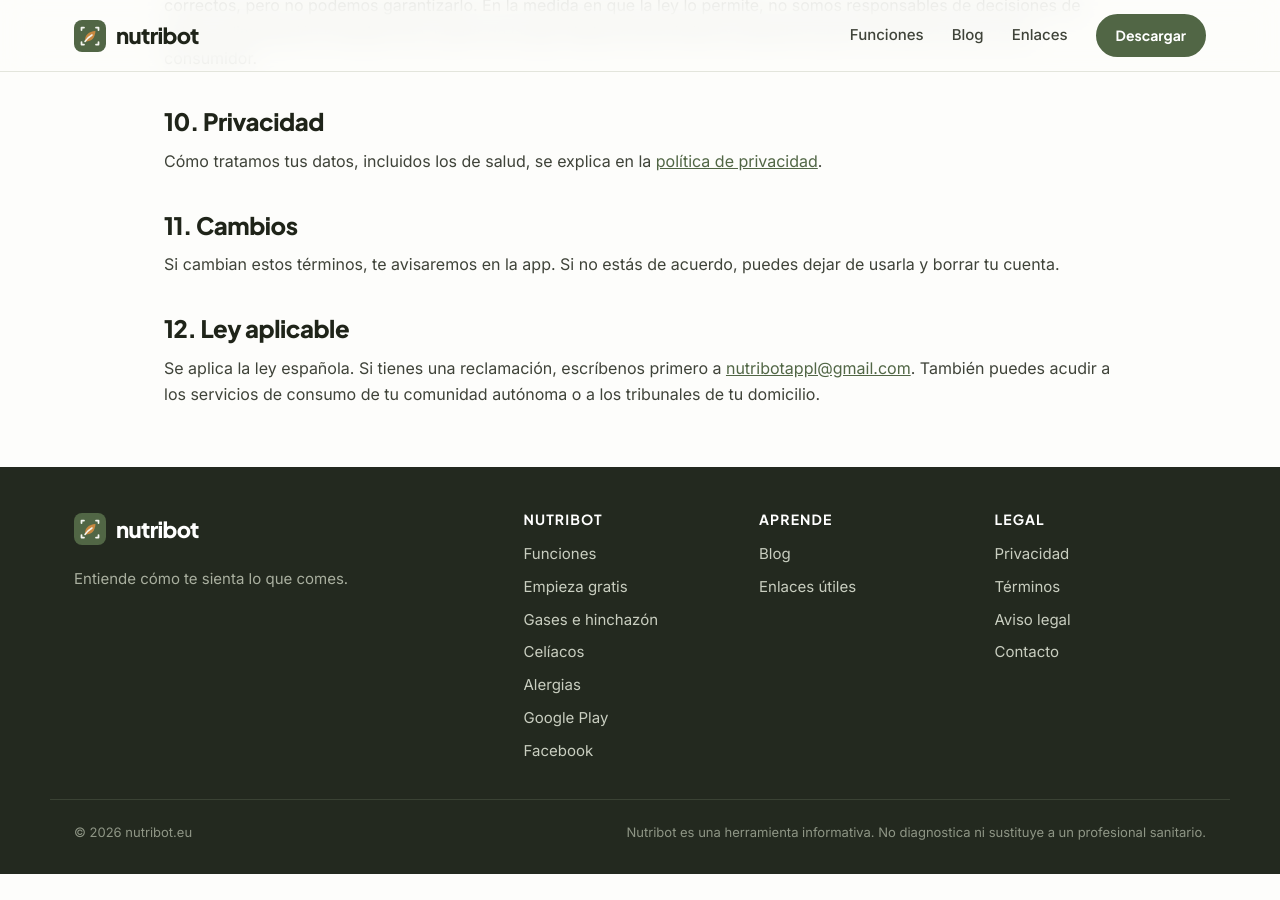
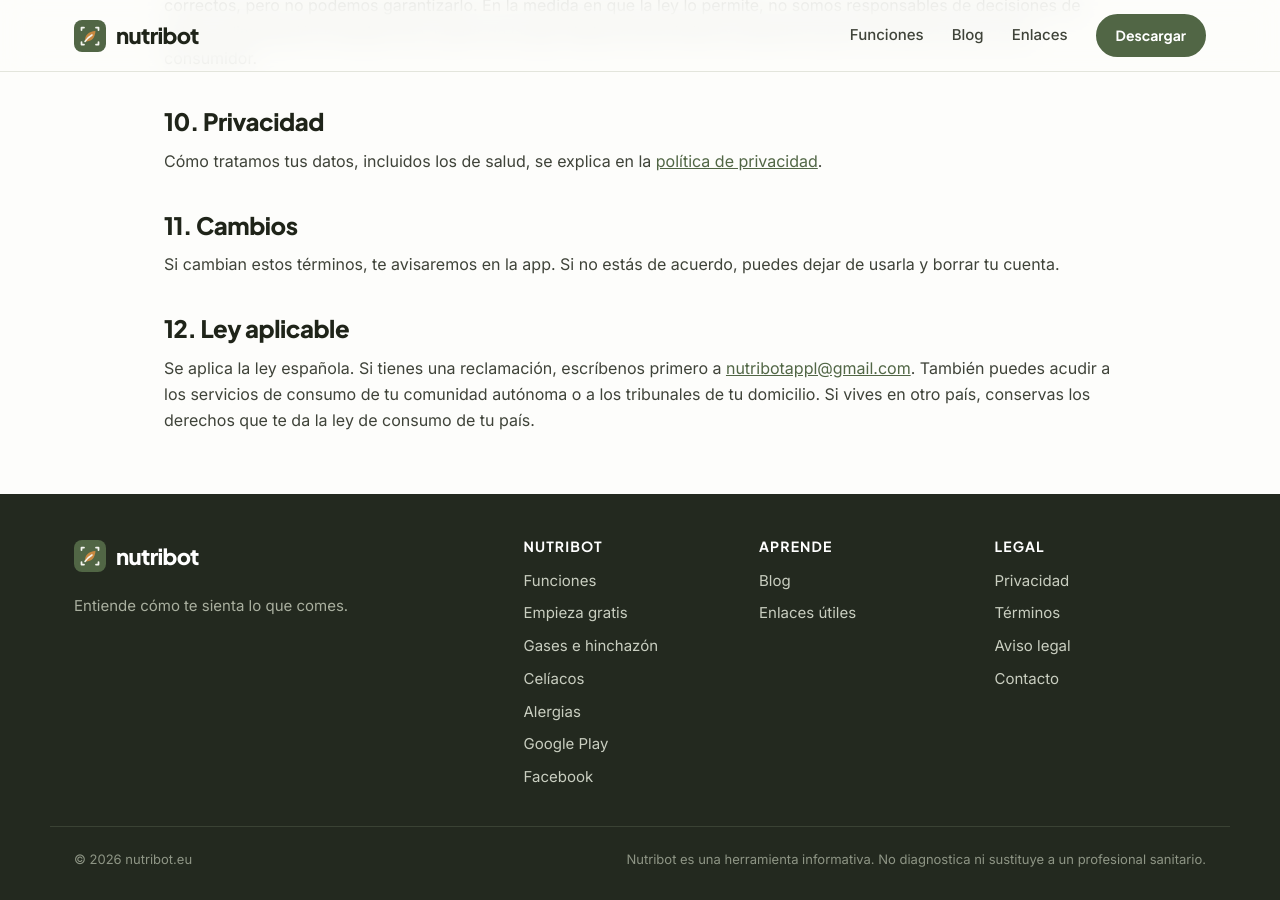
Before and after one commit to ferrodvilla-sys/nutribot-web, a Jekyll site: the page built from terminos.md, in a window 1280 px wide and 900 px high, scrolled down 1660 px. Built offline with Jekyll 4.4.1, drawn with Linux system fonts in a browser that asks for light colours; before the commit the page ends 2534 px from its top, so only the background shows below that; some of the changed text lies outside the part shown.

Commit message:
Imágenes de los correos, página /app/ que abre Google Play y textos válidos también en Latinoamérica
Co-Authored-By: Claude Opus 5.5 <noreply@anthropic.com>
Claude-Session: https://claude.ai/code/session_01KHzAHAnEX74xWDo2SVijsz

```diff
--- a/_includes/qr-play.html
+++ b/_includes/qr-play.html
@@ -4,5 +4,5 @@ así que se ofrece un QR para abrir Google Play en el móvil. "utm_medium=qr" lo
 {% endcomment %}
 <div class="qr-play">
   <img src="/assets/img/qr-google-play.svg" width="120" height="120" alt="Código QR para descargar Nutribot en Google Play" loading="lazy">
-  <p><strong>¿Lo lees en el ordenador?</strong> Escanea este código con la cámara de tu móvil Android para descargar Nutribot.</p>
+  <p><strong>¿Lo lees en el ordenador?</strong> Escanea este código con la cámara de tu teléfono Android para descargar Nutribot.</p>
 </div>
--- a/index.html
+++ b/index.html
@@ -42,7 +42,7 @@ keywords: [diario de comidas y síntomas, gases e hinchazón, qué alimento me s
 <section class="home-video" aria-label="Vídeo: todo lo que hace Nutribot">
   <p class="kicker">Míralo en 30 segundos</p>
   <h2>Todo lo que hace Nutribot, de un vistazo</h2>
-  {% include video-caso.html slug="todo-nutribot" texto="Grabado en un móvil real. El escáner es gratis para siempre; todo lo demás, 30 días gratis." %}
+  {% include video-caso.html slug="todo-nutribot" texto="Grabado en un teléfono real. El escáner es gratis para siempre; todo lo demás, 30 días gratis." %}
 </section>
 
 <section class="para-ti" aria-label="Elige lo que te preocupa">
@@ -208,7 +208,7 @@ keywords: [diario de comidas y síntomas, gases e hinchazón, qué alimento me s
   </details>
   <details>
     <summary>¿Puedo apuntar lo que como en un restaurante?</summary>
-    <p>Sí. Escribe el plato como sale en la carta (por ejemplo, "lubina a la plancha con patatas y alioli") y Nutribot calcula los ingredientes con unos gramos que puedes cambiar. Si algo de la carta choca con tus alergias, te avisa. La carta no lo dice todo, así que pregunta siempre al camarero.</p>
+    <p>Sí. Escribe el plato como sale en la carta (por ejemplo, "pescado a la plancha con papas y ensalada") y Nutribot calcula los ingredientes con unos gramos que puedes cambiar. Si algo de la carta choca con tus alergias, te avisa. La carta no lo dice todo, así que pregunta siempre a quien te atiende.</p>
   </details>
   <details>
     <summary>¿Nutribot diagnostica intolerancias?</summary>
@@ -257,6 +257,6 @@ keywords: [diario de comidas y síntomas, gases e hinchazón, qué alimento me s
       <a class="btn btn-light btn-lg" href="{{ site.play_store_url }}">{% include icon.html name="play" %}Descargar en Google Play</a>
       {% include qr-play.html %}
     </div>
-    <img class="ilus" src="{{ '/assets/img/ilus/restaurante.svg' | relative_url }}" alt="Plato de comida y un móvil enseñando la ficha de alergias" width="480" height="400" loading="lazy">
+    <img class="ilus" src="{{ '/assets/img/ilus/restaurante.svg' | relative_url }}" alt="Plato de comida y un teléfono enseñando la ficha de alergias" width="480" height="400" loading="lazy">
   </div>
 </section>
--- a/terminos.md
+++ b/terminos.md
@@ -8,7 +8,7 @@ permalink: /terminos/
 
 # Términos y condiciones de Nutribot
 
-Última actualización: octubre de 2026.
+Última actualización: 14 de noviembre de 2026.
 
 ## 1. Quién presta el servicio
 
@@ -62,6 +62,6 @@ Si cambian estos términos, te avisaremos en la app. Si no estás de acuerdo, pu
 
 ## 12. Ley aplicable
 
-Se aplica la ley española. Si tienes una reclamación, escríbenos primero a [{{ site.contact_email }}](mailto:{{ site.contact_email }}). También puedes acudir a los servicios de consumo de tu comunidad autónoma o a los tribunales de tu domicilio.
+Se aplica la ley española. Si tienes una reclamación, escríbenos primero a [{{ site.contact_email }}](mailto:{{ site.contact_email }}). También puedes acudir a los servicios de consumo de tu comunidad autónoma o a los tribunales de tu domicilio. Si vives en otro país, conservas los derechos que te da la ley de consumo de tu país.
 
 </section>
```
Also changed, not shown: app/index.html (added, +27 -0 lines), privacidad.md (+2 -2 lines), assets/img/correo/calendario.jpg (added), assets/img/correo/escaneo.gif (added), assets/img/correo/ficha-hummus.jpg (added), assets/img/correo/logo.png (added), assets/img/correo/pista-ajo.jpg (added).
